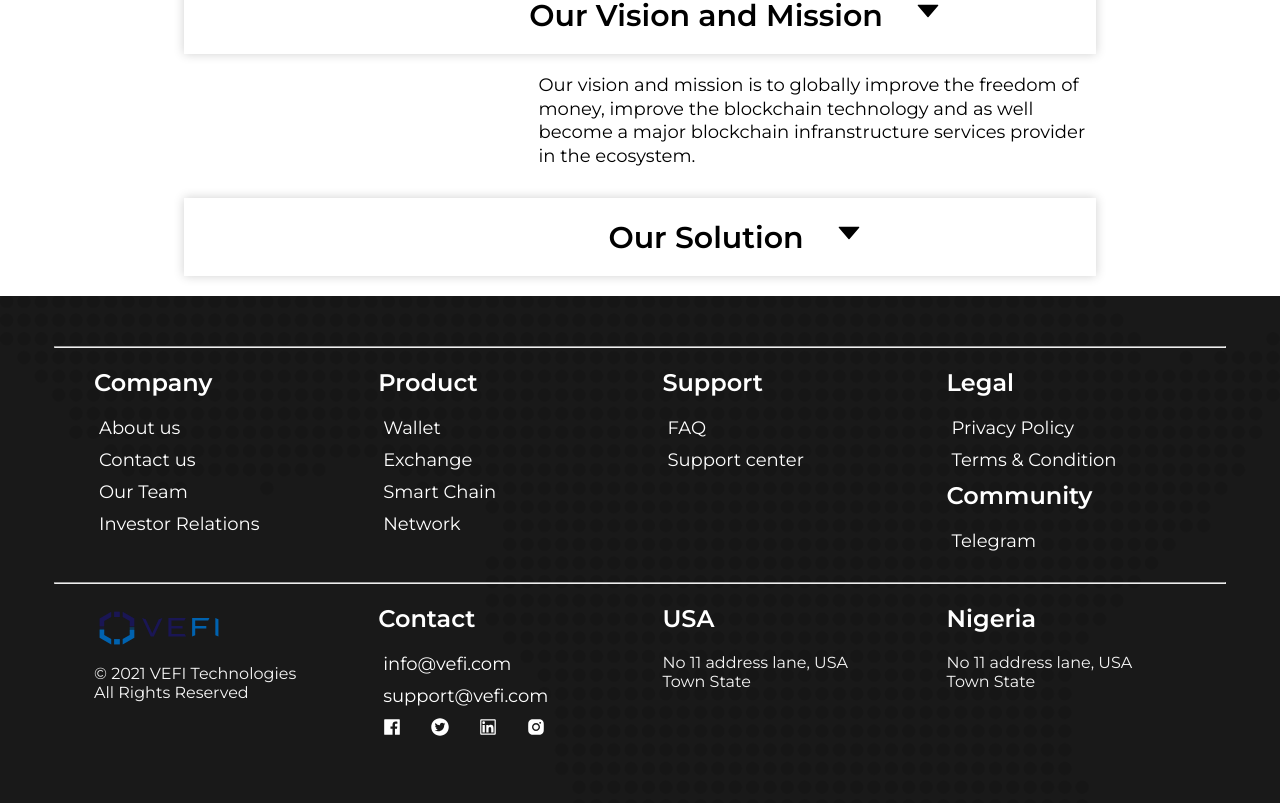
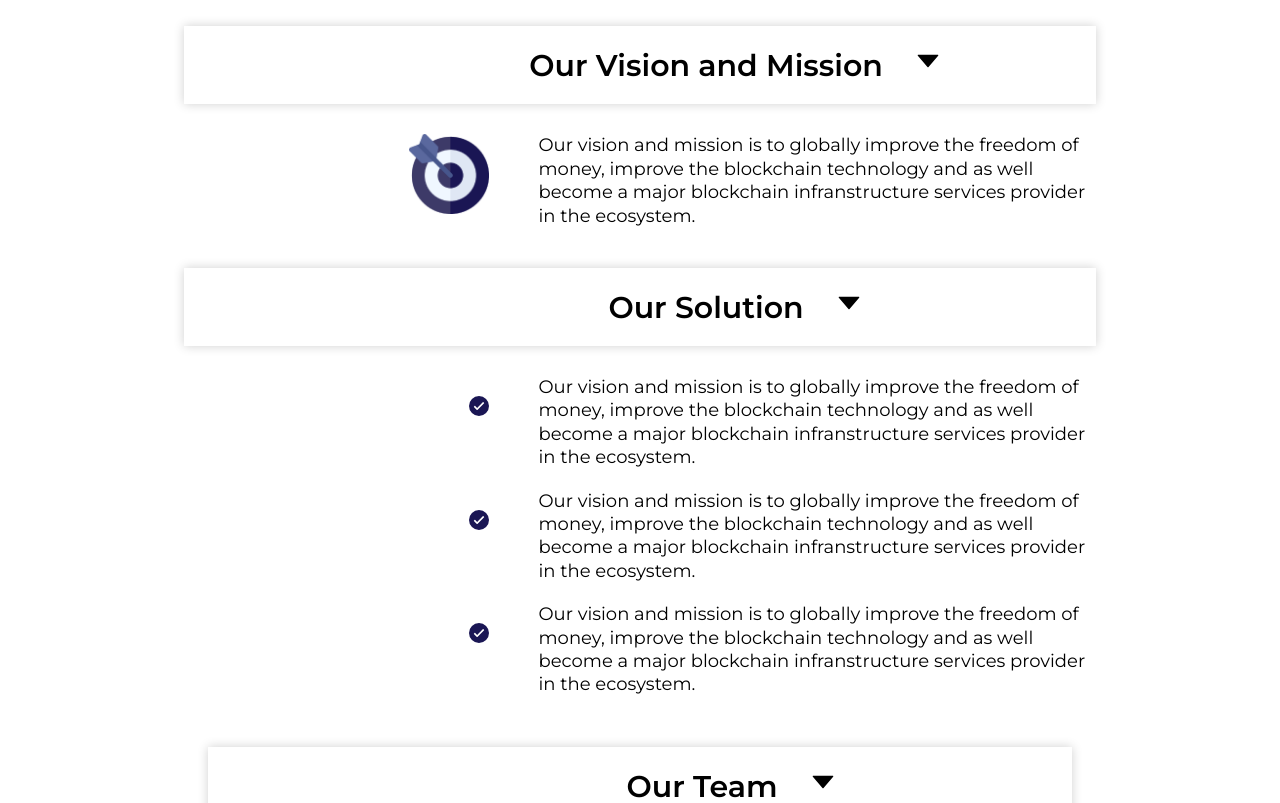
Before and after one commit to VeFi-Network/Official-Website, a React (Create React App) app: page /about-us in a window 1280 px wide. Shown: the part 737-1540 px from the top of the page. Built offline with nearby package versions, Linux system fonts and the light colour scheme.

Commit message:
about us page

```diff
--- a/src/App.js
+++ b/src/App.js
@@ -21,6 +21,8 @@ function App() {
       <Switch>
         <Route path="/about-us">
           <AboutUs />
+          <Newsletter />
+          <CallToAction />
         </Route>
         <Route path="/" exact>
           <Banner />
--- /dev/null
+++ b/src/components/Divider.js
@@ -0,0 +1,7 @@
+import styled from "styled-components";
+
+export const Space = styled.div`
+  margin: 10px 0px;
+`;
+
+export const Divider = styled.hr``;
--- a/src/components/Grid.js
+++ b/src/components/Grid.js
@@ -3,7 +3,8 @@ import styled from "styled-components";
 export const Section = styled.section`
   width: 100%;
   display: flex;
-
+  position: relative;
+  flex-direction: column;
   div {
     display: flex;
   }
@@ -14,6 +15,7 @@ export const Display = styled.div`
   display: flex;
   flex-direction: column;
   margin-left: 10px;
+  position: relative;
 
   p {
     margin-bottom: 10px;
--- /dev/null
+++ b/src/components/Image.js
@@ -0,0 +1,11 @@
+import styled from "styled-components";
+
+export const Image = styled.img`
+  width: ${({ width }) => width || ""};
+  height: ${({ height }) => height || ""};
+  object-fit: ${({ ObjectFit }) => ObjectFit || "contain"};
+  margin-top: ${({ marginTop }) => marginTop || "0px"};
+  position: ${({ position }) => position || "relative"};
+  right: 0;
+  margin-right: 40px;
+`;
--- /dev/null
+++ b/src/components/List.js
@@ -0,0 +1,6 @@
+import styled from "styled-components";
+
+export const Ul = styled.ul`
+  list-style-type: circle;
+`;
+export const Li = styled.li``;
--- a/src/pages/about/AboutUs.js
+++ b/src/pages/about/AboutUs.js
@@ -5,6 +5,11 @@ import { Display, Section } from "../../components/Grid";
 import { H1, H2, P } from "../../components/Typography";
 import AppBar from "../../components/AppBar";
 import { AiFillCaretDown } from "react-icons/ai";
+import target from "../../assets/images/target.png";
+import check from "../../assets/images/check.svg";
+import { Image } from "../../components/Image";
+import { Space } from "../../components/Divider";
+import Team from "../team/Team";
 
 const AboutUs = () => {
   return (
@@ -21,11 +26,13 @@ const AboutUs = () => {
               cryptocurrency exchange where all crypto services and products are
               as well accessed on a single platform.
             </P>
+            <Space />
             <P size="20px" FontWeight="400" LineHeight="1.13em">
               The VEFI ecosystem Labs and members work towards one goal, which
               is to bring Blockchain technology closer to everyone with
               innovations that make impacts.
             </P>
+            <Space />
             <P size="20px" FontWeight="400" LineHeight="1.13em">
               VEFI is enabling the efficient and easier way to create financial
               products, protocols and exchange of value across DeFi, governments
@@ -34,10 +41,19 @@ const AboutUs = () => {
           </Display>
         </Container>
       </Section>
+      <Space />
       <AppBar heading="Our Vision and Mission" icon={<AiFillCaretDown />} />
+      <Space />
       <Section>
         <Container maxWidth="md">
-          <Display width="0.6"></Display>
+          <Display width="0.6">
+            <Image
+              src={target}
+              width="80px"
+              height="80px"
+              position="absolute"
+            />
+          </Display>
           <Display width="1">
             <H2 FontWeight="400" LineHeight="1.3em" size="18px">
               Our vision and mission is to globally improve the freedom of
@@ -48,7 +64,72 @@ const AboutUs = () => {
           </Display>
         </Container>
       </Section>
+      <Space />
       <AppBar heading="Our Solution" icon={<AiFillCaretDown />} />
+      <Space />
+      <Section>
+        <Container maxWidth="md">
+          <Display width="0.6">
+            <Image
+              src={check}
+              width="20px"
+              height="20px"
+              marginTop="20px"
+              position="absolute"
+            />
+          </Display>
+          <Display width="1">
+            <H2 FontWeight="400" LineHeight="1.3em" size="18px">
+              Our vision and mission is to globally improve the freedom of
+              money, improve the blockchain technology and as well become a
+              major blockchain infranstructure services provider in the
+              ecosystem.
+            </H2>
+          </Display>
+        </Container>
+        <Space />
+        <Container maxWidth="md">
+          <Display width="0.6">
+            <Image
+              src={check}
+              width="20px"
+              height="20px"
+              marginTop="20px"
+              position="absolute"
+            />
+          </Display>
+          <Display width="1">
+            <H2 FontWeight="400" LineHeight="1.3em" size="18px">
+              Our vision and mission is to globally improve the freedom of
+              money, improve the blockchain technology and as well become a
+              major blockchain infranstructure services provider in the
+              ecosystem.
+            </H2>
+          </Display>
+        </Container>
+        <Space />
+        <Container maxWidth="md">
+          <Display width="0.6">
+            <Image
+              src={check}
+              width="20px"
+              height="20px"
+              marginTop="20px"
+              position="absolute"
+            />
+          </Display>
+          <Display width="1">
+            <H2 FontWeight="400" LineHeight="1.3em" size="18px">
+              Our vision and mission is to globally improve the freedom of
+              money, improve the blockchain technology and as well become a
+              major blockchain infranstructure services provider in the
+              ecosystem.
+            </H2>
+          </Display>
+        </Container>
+        <Space />
+      </Section>
+      <Team />
     </>
   );
 };
--- /dev/null
+++ b/src/pages/team/Team.js
@@ -0,0 +1,27 @@
+import { Container } from "@material-ui/core";
+import React from "react";
+import { AiFillCaretDown } from "react-icons/ai";
+import AppBar from "../../components/AppBar";
+import { Space } from "../../components/Divider";
+import { Section } from "../../components/Grid";
+const Team = () => {
+  return (
+    <Section>
+      <Container maxWidth="md">
+        <Space />
+        <AppBar heading="Our Team" icon={<AiFillCaretDown />} />
+        <Space />
+      </Container>
+      <Space />
+      <Space />
+      {/*<User img="https://images.unsplash.com/photo-1634745976689-41875b3a3155?ixid=MnwxMjA3fDB8MHxwaG90by1wYWdlfHx8fGVufDB8fHx8&ixlib=rb-1.2.1&auto=format&fit=crop&w=870&q=80" />
+      <User img="https://images.unsplash.com/photo-1634745976689-41875b3a3155?ixid=MnwxMjA3fDB8MHxwaG90by1wYWdlfHx8fGVufDB8fHx8&ixlib=rb-1.2.1&auto=format&fit=crop&w=870&q=80" />
+      <User img="https://images.unsplash.com/photo-1634745976689-41875b3a3155?ixid=MnwxMjA3fDB8MHxwaG90by1wYWdlfHx8fGVufDB8fHx8&ixlib=rb-1.2.1&auto=format&fit=crop&w=870&q=80" />
+      <User img="https://images.unsplash.com/photo-1634745976689-41875b3a3155?ixid=MnwxMjA3fDB8MHxwaG90by1wYWdlfHx8fGVufDB8fHx8&ixlib=rb-1.2.1&auto=format&fit=crop&w=870&q=80" />
+      <User img="https://images.unsplash.com/photo-1634745976689-41875b3a3155?ixid=MnwxMjA3fDB8MHxwaG90by1wYWdlfHx8fGVufDB8fHx8&ixlib=rb-1.2.1&auto=format&fit=crop&w=870&q=80" />
+ */}
+    </Section>
+  );
+};
+
+export default Team;
```
Also changed, not shown: src/pages/team/User.js (added, +29 -0 lines).
